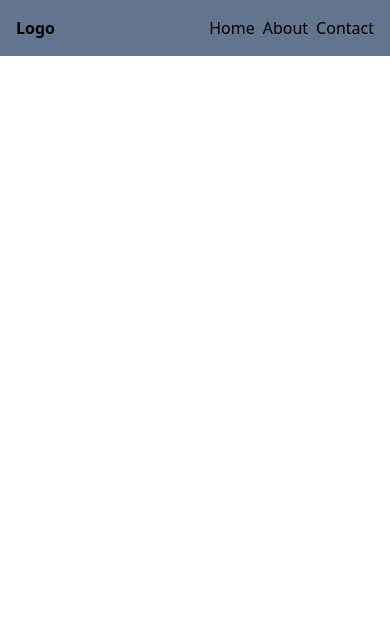
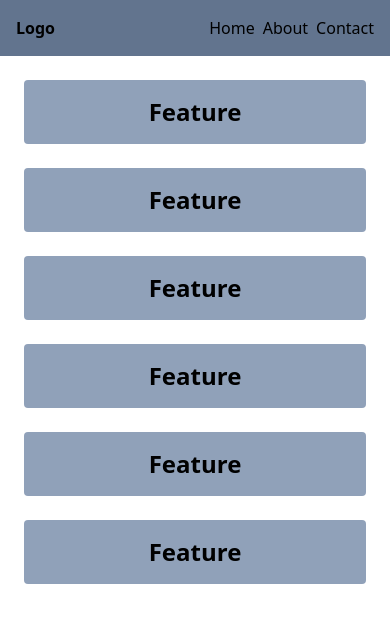
Before and after one commit to kriztiank-UCN/codespaces-preact-tailwind, a Preact app: page / in a window 390 px wide. Shown: the top 622 px of the page. Built offline with nearby package versions, Linux system fonts and the light colour scheme.

Commit message:
Grid Layout & Responsive Design

```diff
--- a/src/index.jsx
+++ b/src/index.jsx
@@ -3,6 +3,8 @@ import "./style.css";
 
 export function App() {
   return (
+    <div>
+      {/* Nav (flex) */}
       <div className="flex items-center justify-between bg-slate-500 p-4">
         <div className="font-bold">Logo</div>
         <div className="flex gap-2">
@@ -11,6 +13,19 @@ export function App() {
           <span>Contact</span>
         </div>
       </div>
+      {/* Content (grid) */}
+      {/* Responsive Design */}
+      {/* boxes sm=1 md=2 lg=3 */}
+      {/* text sm=2xl anything bigger=text-sm */}
+      <div className="grid sm:grid-cols-2 md:grid-cols-3 p-6 gap-6 text-center font-semibold text-2xl sm:text-sm">
+        <div className="bg-slate-400 p-4 rounded">Feature</div>
+        <div className="bg-slate-400 p-4 rounded">Feature</div>
+        <div className="bg-slate-400 p-4 rounded">Feature</div>
+        <div className="bg-slate-400 p-4 rounded">Feature</div>
+        <div className="bg-slate-400 p-4 rounded">Feature</div>
+        <div className="bg-slate-400 p-4 rounded">Feature</div>
+      </div>
+    </div>
   );
 }
 
```
Lines whose indentation alone changed are shown as unchanged.
